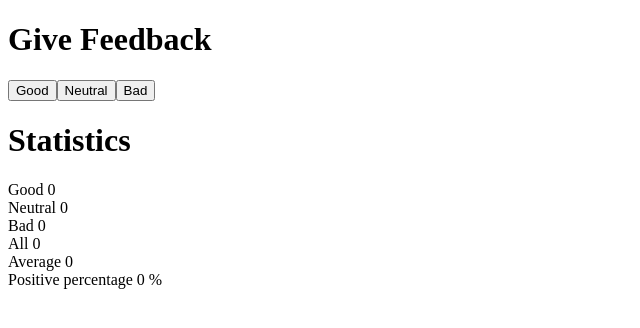
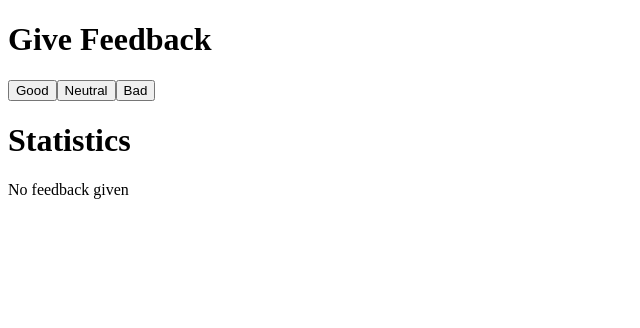
Before and after one commit to BodomOW/fullstackopen, a React (Vite) app in the folder part1/unicafe/: page / in a window 1280 px wide. Shown: the top 328 px of the page, without its empty margins (0-640 px from the left). Built offline with nearby package versions, Linux system fonts and the light colour scheme.

Commit message:
1.9: unicafe step4

```diff
--- a/part1/unicafe/src/App.jsx
+++ b/part1/unicafe/src/App.jsx
@@ -12,9 +12,16 @@ const Statistics = ({good, neutral, bad}) => {
   const positive = (good / totalFeedback) * 100
   console.log((isNaN(positive)))
 
+  if (totalFeedback === 0){
+    return (
+      <>
+        No feedback given
+      </>
+    )
+  }
+
   return (
     <>
-      <h1>Statistics</h1>
       <Feedback number={good} text="Good"/>
       <Feedback number={neutral} text="Neutral"/>
       <Feedback number={bad} text="Bad"/>
@@ -61,6 +68,7 @@ const App = () => {
       <Button handleClick={handleNeutralClick} text="Neutral" />
       <Button handleClick={handleBadClick} text="Bad" />
 
+      <h1>Statistics</h1>
       <Statistics good={good} neutral={neutral} bad={bad} />
     </>
   )
```
